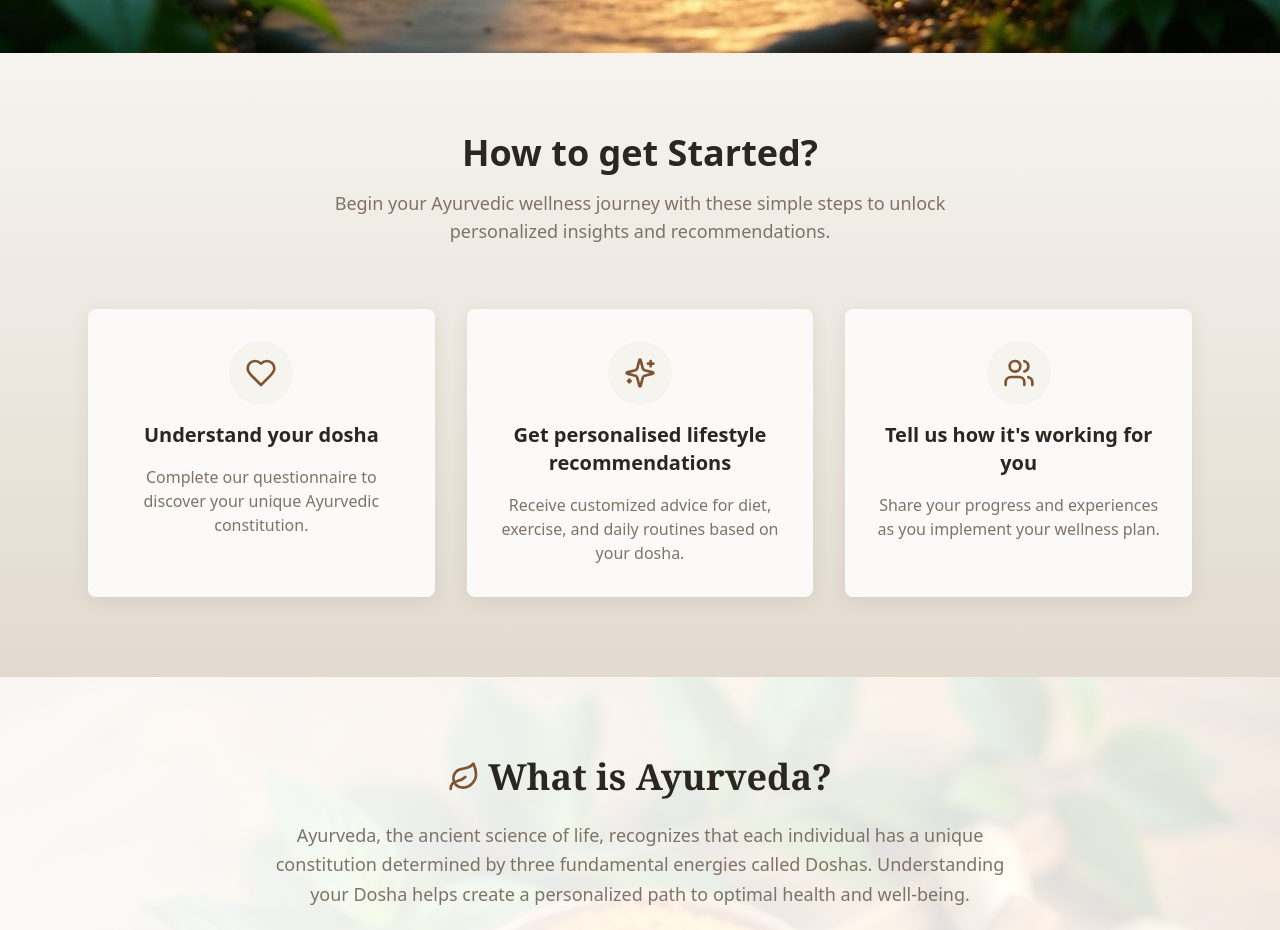
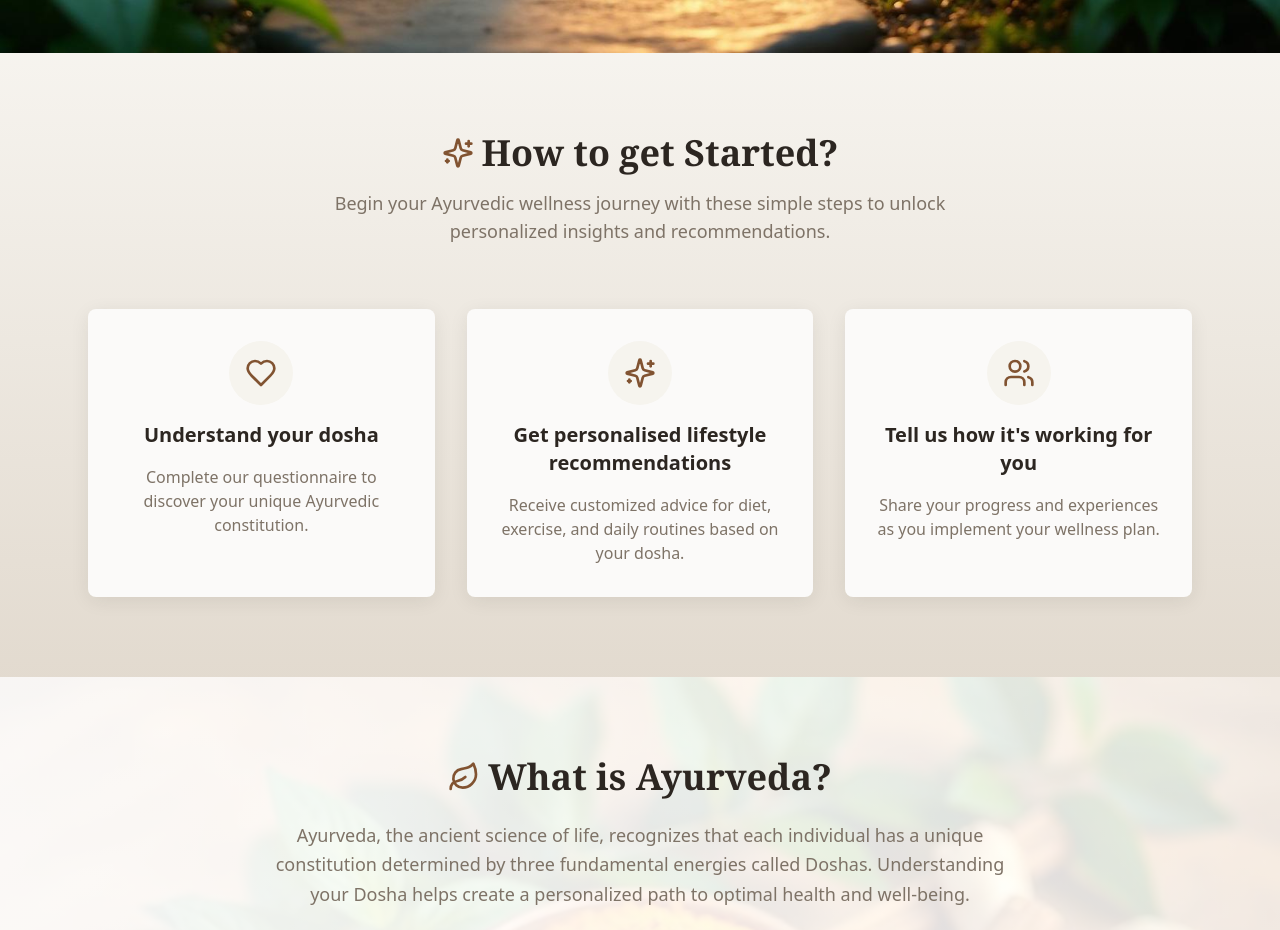
Before and after one commit to SHirawat/Ayurveda_Healing, a React (Vite) app: page / in a window 1280 px wide. Shown: the part 820-1750 px from the top of the page. Built offline with nearby package versions, Linux system fonts and the light colour scheme.

Commit message:
Match question mark formatting

```diff
--- a/src/pages/Home.tsx
+++ b/src/pages/Home.tsx
@@ -140,9 +140,12 @@ const Home = () => {
       <section className="py-20 bg-gradient-warm">
         <div className="max-w-6xl mx-auto px-6">
           <div className="text-center space-y-4 mb-16">
-            <h2 className="text-4xl font-bold text-foreground">
-              How to get Started?
-            </h2>
+            <div className="flex items-center justify-center space-x-2 mb-4">
+              <Sparkles className="w-8 h-8 text-ayur-bronze" />
+              <h2 className="text-4xl font-bold text-foreground font-serif">
+                How to get Started?
+              </h2>
+            </div>
             <p className="text-lg text-muted-foreground max-w-2xl mx-auto">
               Begin your Ayurvedic wellness journey with these simple steps to unlock
               personalized insights and recommendations.
```
